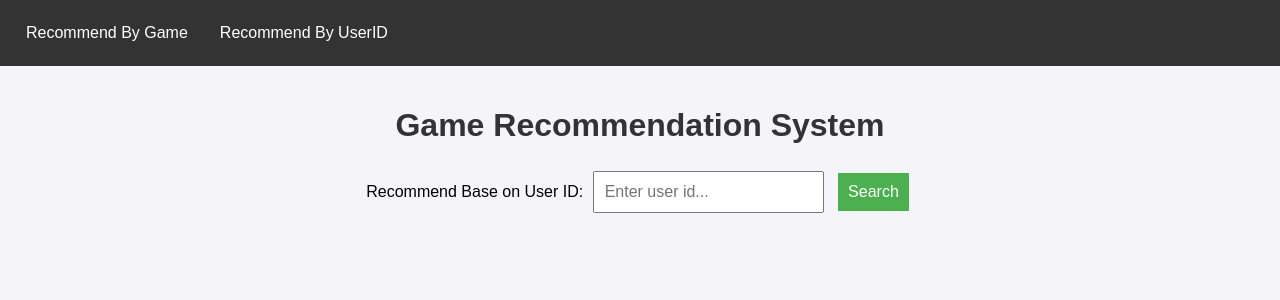
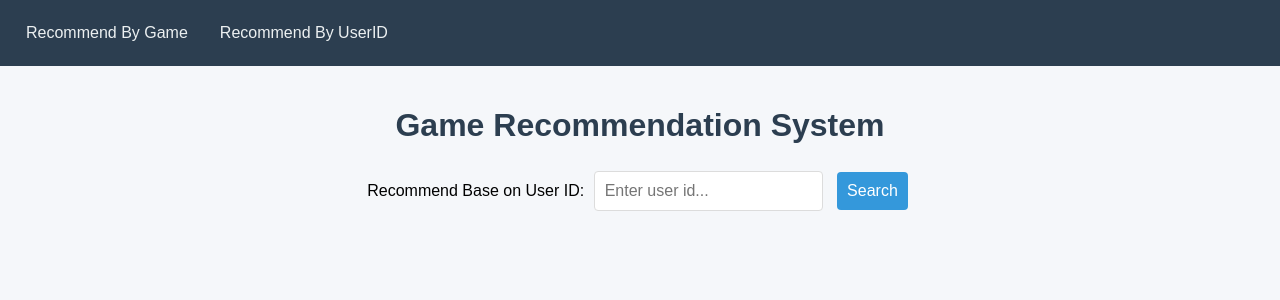
Before and after one commit to Keviniscaiji/GameRecommendSystem, a Flask app: page /user in a window 1280 px wide. Shown: the top 300 px of the page. Run offline with Flask 3, Linux system fonts and the light colour scheme; parts of the project's set-up code (start-up, migrations or seed data) failed here and were passed over; some libraries are stand-ins or nearby versions.

Commit message:
fix: update style to make style more consistent

```diff
--- a/static/css/styles.css
+++ b/static/css/styles.css
@@ -1,12 +1,33 @@
 body {
   font-family: Arial, sans-serif;
-  margin: 20px;
-  background-color: #f4f4f9;
+  margin: 0;
+  background-color: #f5f7fa; /* 柔和的灰蓝色背景 */
+}
+
+.navbar {
+  background-color: #2c3e50; /* 深蓝灰色导航栏 */
+  overflow: hidden;
+  padding: 10px;
+}
+
+.navbar a {
+  float: left;
+  color: #ecf0f1; /* 浅灰白色文字 */
+  padding: 14px 16px;
+  text-decoration: none;
+}
+
+.navbar a:hover {
+  background-color: #34495e; /* 稍浅的蓝灰色悬停效果 */
+}
+
+.container {
+  padding: 20px;
 }
 
 h1 {
   text-align: center;
-  color: #333;
+  color: #2c3e50; /* 与导航栏匹配的标题颜色 */
 }
 
 .search-section,
@@ -21,17 +42,19 @@ select {
   padding: 10px;
   margin: 5px;
   font-size: 16px;
+  border: 1px solid #dcdcdc; /* 浅灰色边框 */
+  border-radius: 4px;
 }
 
 button {
-  background-color: #4caf50;
+  background-color: #3498db; /* 清新的蓝色按钮 */
   color: white;
   border: none;
   cursor: pointer;
 }
 
 button:hover {
-  background-color: #45a049;
+  background-color: #2980b9; /* 稍深的蓝色悬停效果 */
 }
 
 #gameList {
@@ -39,99 +62,8 @@ button:hover {
   width: 50%;
   padding: 10px;
   background-color: white;
-  border-radius: 5px;
-  box-shadow: 0 0 5px rgba(0, 0, 0, 0.1);
-  max-height: 200px;
-  overflow-y: auto;
-  display: none; /* 默认隐藏 */
-}
-
-.game-item {
-  padding: 5px;
-  cursor: pointer;
-}
-
-.game-item:hover {
-  background-color: #f0f0f0;
-}
-
-.result {
-  margin-top: 20px;
-  padding: 20px;
-  background-color: white;
-  border-radius: 5px;
-  box-shadow: 0 0 10px rgba(0, 0, 0, 0.1);
-}
-
-ul {
-  list-style-type: none;
-  padding: 0;
-}
-
-li {
-  margin: 10px 0;
-}
-#results {
-  display: none;
-}
-
-body {
-  font-family: Arial, sans-serif;
-  margin: 0;
-  background-color: #f4f4f9;
-}
-
-.navbar {
-  background-color: #333;
-  overflow: hidden;
-  padding: 10px;
-}
-
-.navbar a {
-  float: left;
-  color: white;
-  padding: 14px 16px;
-  text-decoration: none;
-}
-
-.navbar a:hover {
-  background-color: #575757;
-}
-
-.container {
-  padding: 20px;
-}
-
-h1 {
-  text-align: center;
-  color: #333;
-}
-
-input,
-button {
-  padding: 10px;
-  margin: 5px;
-  font-size: 16px;
-}
-
-button {
-  background-color: #4caf50;
-  color: white;
-  border: none;
-  cursor: pointer;
-}
-
-button:hover {
-  background-color: #45a049;
-}
-
-#gameList {
-  margin: 10px auto;
-  width: 50%;
-  padding: 10px;
-  background-color: white;
-  border-radius: 5px;
-  box-shadow: 0 0 5px rgba(0, 0, 0, 0.1);
+  border-radius: 4px;
+  box-shadow: 0 2px 4px rgba(0, 0, 0, 0.05);
   max-height: 200px;
   overflow-y: auto;
   display: none;
@@ -143,15 +75,15 @@ button:hover {
 }
 
 .game-item:hover {
-  background-color: #f0f0f0;
+  background-color: #ecf0f1; /* 与导航文字匹配的浅灰色 */
 }
 
 .result {
   margin-top: 20px;
   padding: 20px;
   background-color: white;
-  border-radius: 5px;
-  box-shadow: 0 0 10px rgba(0, 0, 0, 0.1);
+  border-radius: 4px;
+  box-shadow: 0 2px 4px rgba(0, 0, 0, 0.05);
 }
 
 ul {
@@ -162,3 +94,7 @@ ul {
 li {
   margin: 10px 0;
 }
+
+#results {
+  display: none;
+}
```
